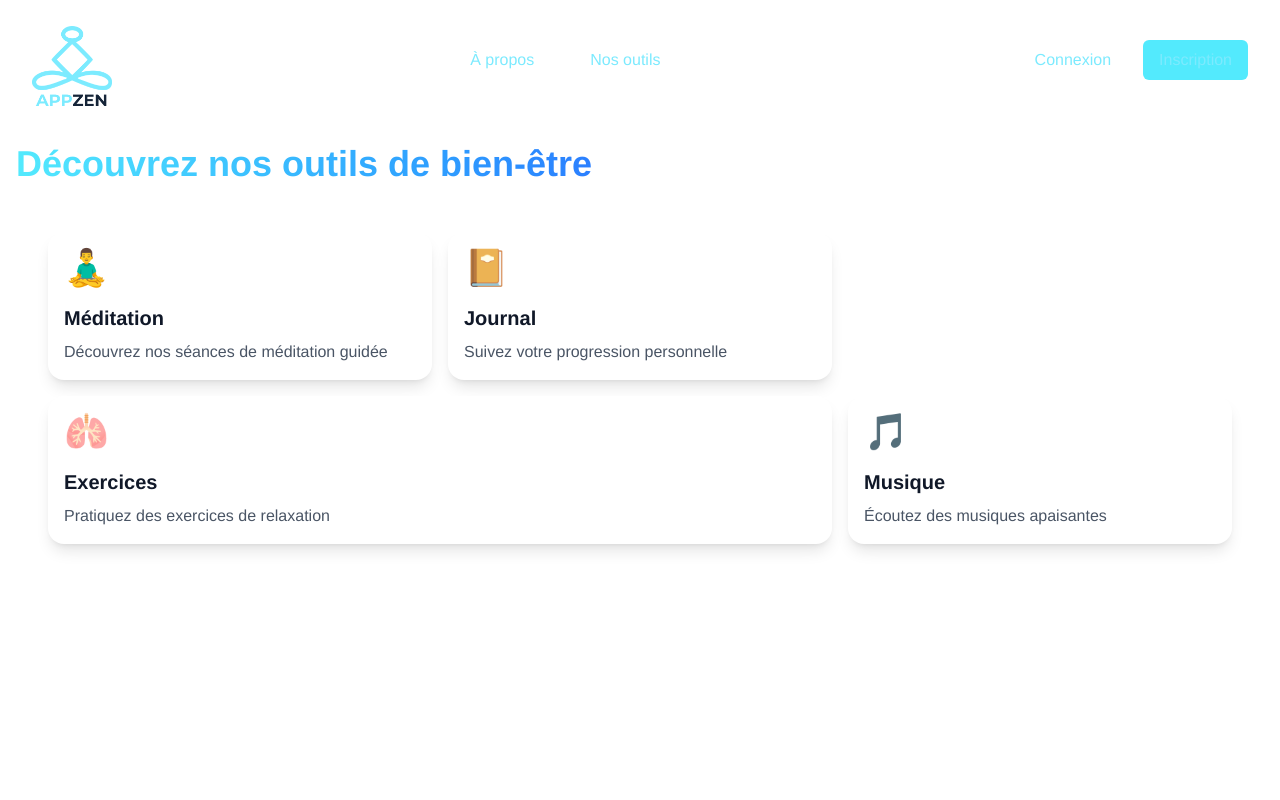
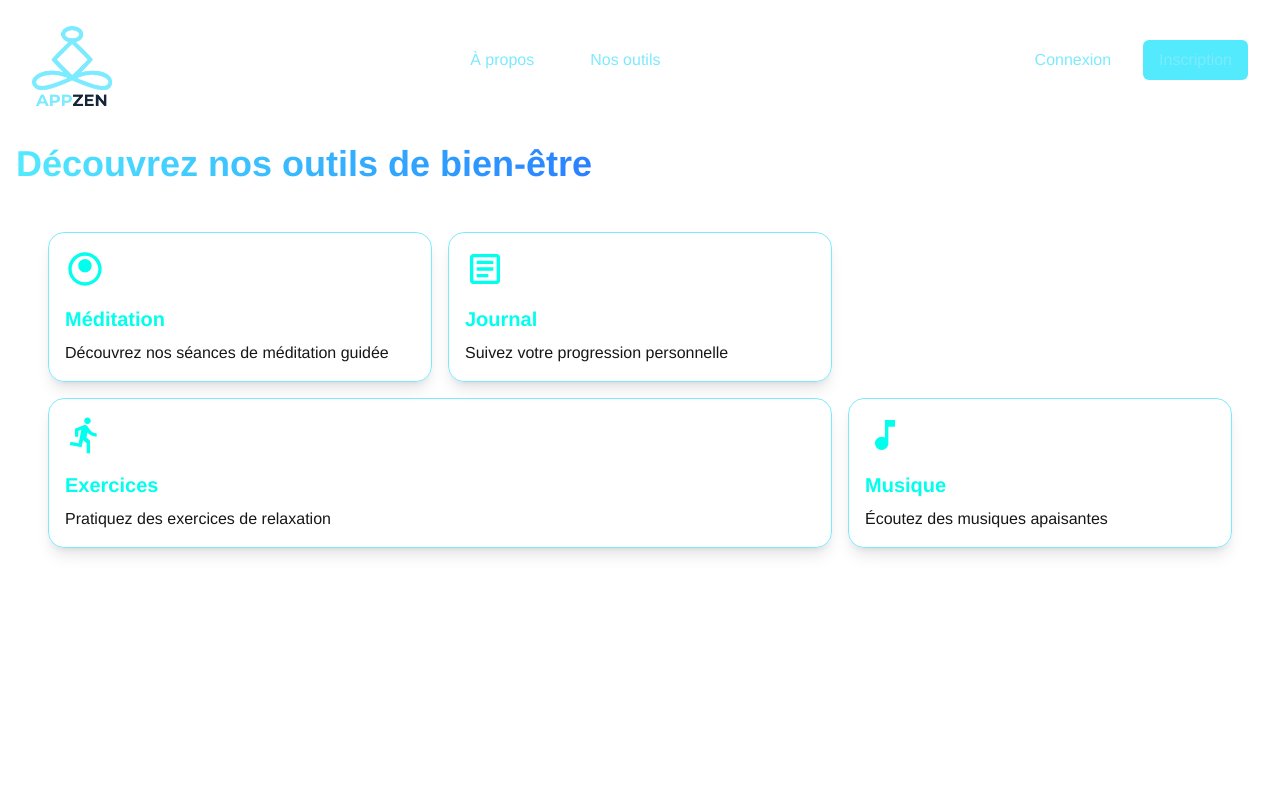
Before and after one commit to CronosV2/cesi-zen, a Next.js app in the folder cesi-zen-code/frontend/: page / in a window 1280 px wide. Shown: the top 800 px of the page. Built offline with nearby package versions, Linux system fonts and the light colour scheme.

Commit message:
Enhance BentoGrid with SVG icons and refined styling

```diff
--- a/cesi-zen-code/frontend/src/components/BentoGrid.tsx
+++ b/cesi-zen-code/frontend/src/components/BentoGrid.tsx
@@ -8,28 +8,45 @@ const tools = [
     title: 'Méditation',
     description: 'Découvrez nos séances de méditation guidée',
     href: '/outils/meditation',
-    icon: '🧘‍♂️',
+    icon: (
+      <svg className="w-10 h-10" fill="currentColor" viewBox="0 0 24 24">
+        <path d="M12 2C6.48 2 2 6.48 2 12s4.48 10 10 10 10-4.48 10-10S17.52 2 12 2zm0 18c-4.41 0-8-3.59-8-8s3.59-8 8-8 8 3.59 8 8-3.59 8-8 8zm0-14c-2.21 0-4 1.79-4 4s1.79 4 4 4 4-1.79 4-4-1.79-4-4-4z" />
+      </svg>
+    ),
     className: 'md:col-span-1',
   },
   {
     title: 'Journal',
     description: 'Suivez votre progression personnelle',
     href: '/outils/journal',
-    icon: '📔',
+    icon: (
+      <svg className="w-10 h-10" fill="currentColor" viewBox="0 0 24 24">
+        <path d="M19 3H5c-1.1 0-2 .9-2 2v14c0 1.1.9 2 2 2h14c1.1 0 2-.9 2-2V5c0-1.1-.9-2-2-2zm0 16H5V5h14v14z" />
+        <path d="M7 7h10v2H7zm0 4h10v2H7zm0 4h7v2H7z" />
+      </svg>
+    ),
     className: 'md:col-span-1',
   },
   {
     title: 'Exercices',
     description: 'Pratiquez des exercices de relaxation',
     href: '/outils/exercices',
-    icon: '🫁',
+    icon: (
+      <svg className="w-10 h-10" fill="currentColor" viewBox="0 0 24 24">
+        <path d="M13.49 5.48c1.1 0 2-.9 2-2s-.9-2-2-2-2 .9-2 2 .9 2 2 2zm-3.6 13.9l1-4.4 2.1 2v6h2v-7.5l-2.1-2 .6-3c1.3 1.5 3.3 2.5 5.5 2.5v-2c-1.9 0-3.5-1-4.3-2.4l-1-1.6c-.4-.6-1-1-1.7-1-.3 0-.5.1-.8.1l-5.2 2.2v4.7h2v-3.4l1.8-.7-1.6 8.1-4.9-1-.4 2 7 1.4z" />
+      </svg>
+    ),
     className: 'md:col-span-2',
   },
   {
     title: 'Musique',
     description: 'Écoutez des musiques apaisantes',
     href: '/outils/musique',
-    icon: '🎵',
+    icon: (
+      <svg className="w-10 h-10" fill="currentColor" viewBox="0 0 24 24">
+        <path d="M12 3v10.55c-.59-.34-1.27-.55-2-.55-2.21 0-4 1.79-4 4s1.79 4 4 4 4-1.79 4-4V7h4V3h-6z" />
+      </svg>
+    ),
     className: 'md:col-span-1',
   },
 ];
@@ -42,16 +59,16 @@ export default function BentoGrid() {
           <Link
             key={tool.href}
             href={tool.href}
-            className={`group relative overflow-hidden rounded-2xl bg-white p-4 shadow-lg transition-all duration-300 hover:shadow-xl ${tool.className}`}
+            className={`group relative overflow-hidden rounded-2xl bg-card/50 border border-border p-4 shadow-lg transition-all duration-300 hover:shadow-xl hover:shadow-[#00ffec]/20 ${tool.className}`}
           >
             <div className="relative z-10">
-              <div className="text-4xl mb-4">{tool.icon}</div>
-              <h3 className="text-xl font-semibold mb-2 text-gray-900 group-hover:text-cyan-300 transition-colors">
+              <div className="text-[#00ffec] mb-4">{tool.icon}</div>
+              <h3 className="text-xl font-semibold mb-2 text-[#00ffec] group-hover:text-blue-500 transition-colors">
                 {tool.title}
               </h3>
-              <p className="text-gray-600">{tool.description}</p>
+              <p className="text-foreground">{tool.description}</p>
             </div>
-            <div className="absolute inset-0 bg-gradient-to-br from-cyan-300/0 to-cyan-300/0 group-hover:from-cyan-300/10 group-hover:to-cyan-300/10 transition-all duration-300" />
+            <div className="absolute inset-0 bg-gradient-to-br from-[#00ffec]/0 to-[#00ffec]/0 group-hover:from-[#00ffec]/10 group-hover:to-[#00ffec]/10 transition-all duration-300" />
           </Link>
         ))}
       </div>
```
